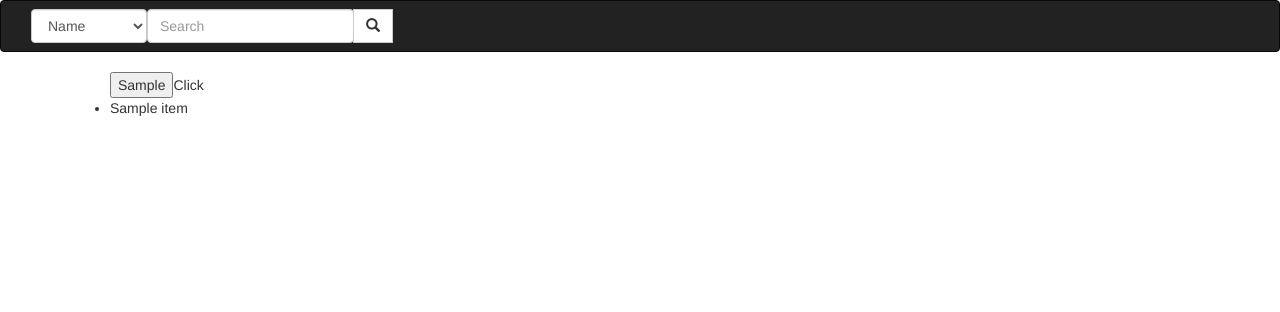
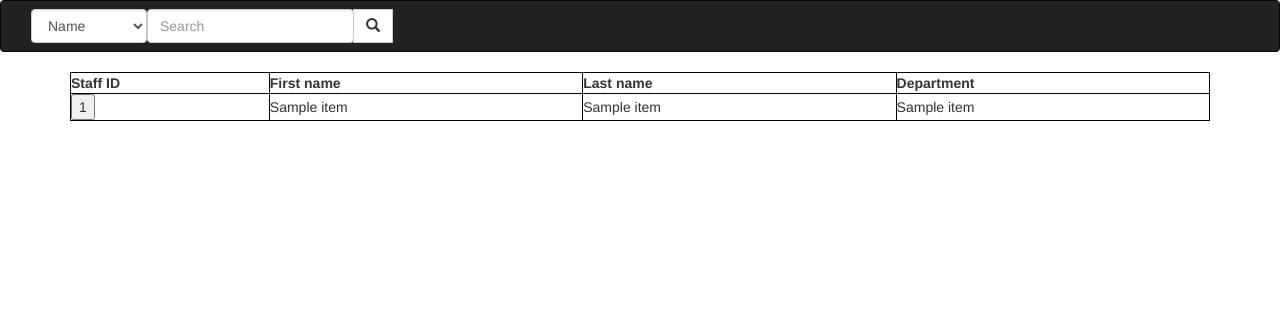
Before and after one commit to hungphi98/hospital_db, a Flask app: template templates/search_result.html in a window 1280 px wide. Shown: the top 312 px of the page. Run offline with Flask 2, Linux system fonts and the light colour scheme; the template is opened without the code that fills it: most values are stand-ins (such as "Sample title", 1, 10 or a date in 2020); parts of the project's set-up code (start-up, migrations or seed data) failed here and were passed over; some libraries are stand-ins or nearby versions.

Commit message:
represent search results in tables

```diff
--- a/server.py
+++ b/server.py
@@ -61,32 +61,35 @@ def login():
 def profile():
     template = env.get_template('profile.html')
     return template.render()
-@app.route("/search", methods = ["GET"])
+@app.route("/search", methods = ["POST"])
 def search():#phi
     query_type = request.form.get("query_type")
     info = request.form.get("search")
+    print(query_type, info, file = sys.stderr)
     sql = ""
     if query_type == "Patient Name":
-        sql = "SELECT * FROM Patient WHERE f_name LIKE '%%{}%%' OR l_name LIKE '%%{}%%';".format(info, info)
+        sql = "SELECT * FROM patient WHERE f_name LIKE '%%{}%%' OR l_name LIKE '%%{}%%';".format(info, info)
         patients = cur.fetchall()
         template = env.get_template('search_result.html')
-        return template.render(staffs = staff)
+        return template.render(staffs = patients)
     elif query_type == "Patient ID":
-        sql = "SELECT * FROM Patient WHERE p_id = {}".format(info)
+        sql = "SELECT * FROM patient WHERE p_id = {}".format(info)
         cur.execute(sql)
         patients = cur.fetchall()
         template = env.get_template('search_result.html')
-        return template.render(staffs = staff)
+        return template.render(staffs = patients)
     elif query_type == "Staff Name":
-        sql = "SELECT * FROM Staff WHERE f_name LIKE '%%{}%%' OR l_name LIKE '%%{}%%';".format(info,info)
+        sql = "SELECT * FROM staff WHERE f_name LIKE '%{}%' OR l_name LIKE '%{}%';".format(info,info)
         cur.execute(sql)
         staff = cur.fetchall()
+        print(staff, file = sys.stderr)
         template = env.get_template('search_result.html')
         return template.render(staffs = staff)
     elif query_type == "Staff ID":
-        sql = "SELECT * FROM Staff WHERE s_id = {}".format(info)
+        sql = "SELECT * FROM staff WHERE s_id = {}".format(info)
         cur.execute(sql)
         staff = cur.fetchall()
+        print(staff, file = sys.stderr)
         template = env.get_template('search_result.html')
         return template.render(staffs = staff)
     template = env.get_template('search_result.html')
--- a/templates/profile.html
+++ b/templates/profile.html
@@ -12,7 +12,7 @@
 
 <nav class="navbar navbar-inverse">
   <div class="container-fluid">
-    <form class="navbar-form navbar-left" action="/search">
+    <form class="navbar-form navbar-left" action="/search" method= "post">
         <div class="input-group-btn">
             <label for="search_type" style="color: white">Search by</label>
             <select class = "form-control" id="search_type" name = "query_type">
--- a/templates/search_result.html
+++ b/templates/search_result.html
@@ -7,6 +7,11 @@
   <link rel="stylesheet" href="https://maxcdn.bootstrapcdn.com/bootstrap/3.4.0/css/bootstrap.min.css">
   <script src="https://ajax.googleapis.com/ajax/libs/jquery/3.3.1/jquery.min.js"></script>
   <script src="https://maxcdn.bootstrapcdn.com/bootstrap/3.4.0/js/bootstrap.min.js"></script>
+  <style>
+	table, th, td {
+  	border: 1px solid black;
+	}
+  </style>
 </head>
 <body>
 
@@ -34,12 +39,22 @@
 <div class="container">
    <div>
         <form action = "/staff" method = "post">
-            <ul id="navigation">
+		<table style = 'width: 100%'>
+			<tr>
+				<th>Staff ID</th>
+				<th>First name</th>
+				<th>Last name</th>
+				<th>Department</th>
+			</tr>
                 {% for item in staffs %}
-                <input type="submit" name = "staff" value = {{ item[2] }}>Click</input>
-                <li>{{ item }}</li>
+		<tr>
+			<td><input type = "submit" name = "staff" value = {{ item[0] }}></input></td>
+			<td>{{ item[1] }}</td>
+			<td>{{ item[2] }}</td>
+			<td>{{ item[6] }}</td>
+		</tr>
                 {% endfor %}
-            </ul>
+		</table>
         </form>
     </div>
 </div>
```
